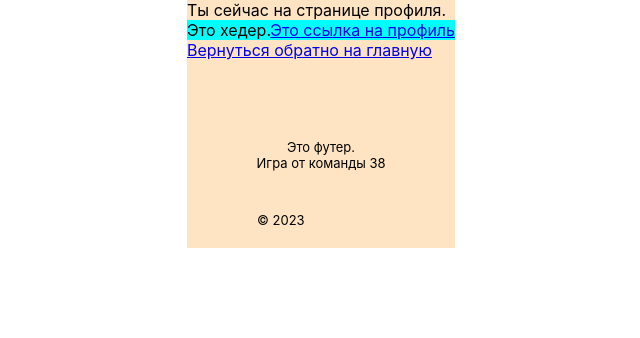
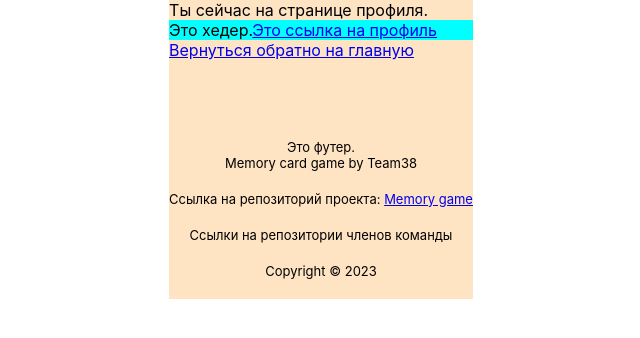
Before and after one commit to Team38-Hackaton/frontend, a React (Create React App) app: page /profile in a window 1280 px wide. Shown: the top 338 px of the page, without its empty margins (319-959 px from the left). Built offline with nearby package versions, Linux system fonts and the light colour scheme.

Commit message:
Добавил информацию о проекте и комманде

```diff
--- a/src/components/footer/Footer.jsx
+++ b/src/components/footer/Footer.jsx
@@ -4,11 +4,18 @@ const Footer = () => {
   return (
     <footer className={styles.footer}>
       Это футер.
-      <p className={styles.header}>Игра от команды 38</p>
-      <hr className={styles.line} />
+      <p className={styles.header}>Memory card game by Team38</p>
+      <p className={styles.item}>Ссылка на репозиторий проекта: <Link className={styles.link} to=''>Memory game</Link></p>
+
       <div className={styles.credits}>
-        <p className={styles.item}>&copy;&nbsp;{new Date().getFullYear()}</p>
+        <p className={styles.header}>Ссылки на репозитории членов команды</p>
+
+        <div className={styles.links}>
+          <Link className={styles.link} to=''></Link>
+        </div>
       </div>
+
+      <p className={styles.item}>Copyright &copy;&nbsp;{new Date().getFullYear()}</p>
     </footer>
   );
 };
--- a/src/components/footer/Footer.module.css
+++ b/src/components/footer/Footer.module.css
@@ -27,15 +27,17 @@
 }
 
 .credits {
+  padding-top: 20px;
+}
+
+.links {
   margin: 0;
   padding: 0;
   box-sizing: border-box;
-  display: grid;
-  width: calc(100% - 140px);
-  max-width: 1140px;
-  padding-top: 20px;
-  grid-template-columns: max-content auto min-content;
-  grid-template-rows: 1fr;
+  display: flex;
+
+  /* grid-template-columns: max-content auto min-content;
+  grid-template-rows: 1fr; */
 }
 
 .item {
```
